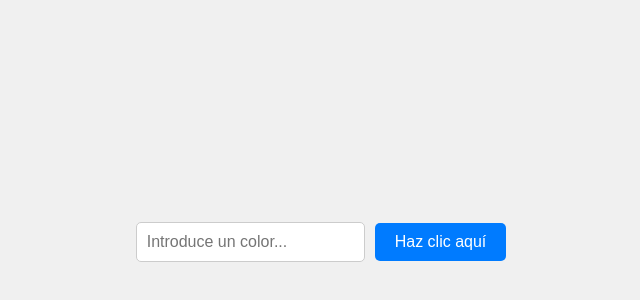
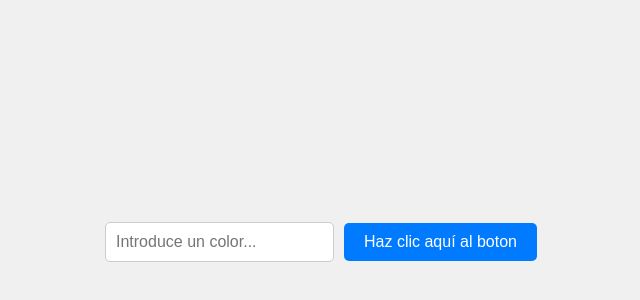
Before and after one commit to shulderr/git_basico, a plain HTML site: page index.html in a window 1280 px wide. Shown: the part 158-458 px from the top of the page, without its empty margins (319-959 px from the left). Drawn offline with Linux system fonts and the light colour scheme.

Commit message:
cambie el texto al boton

```diff
--- a/index.html
+++ b/index.html
@@ -8,7 +8,7 @@
 </head>
 <body>
     <input type="text" id="miInput" placeholder="Introduce un color...">
-    <button id="miBoton">Haz clic aquí</button>
+    <button id="miBoton">Haz clic aquí al boton</button>
 
     <script src="main.js"></script>
 </body>
```
